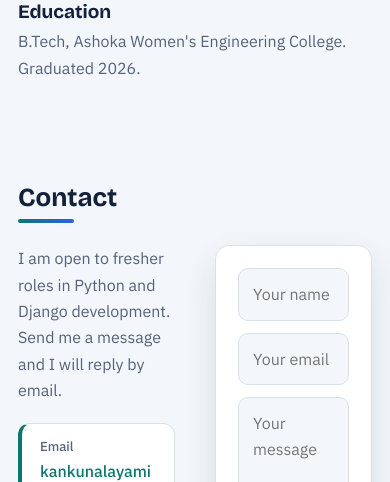
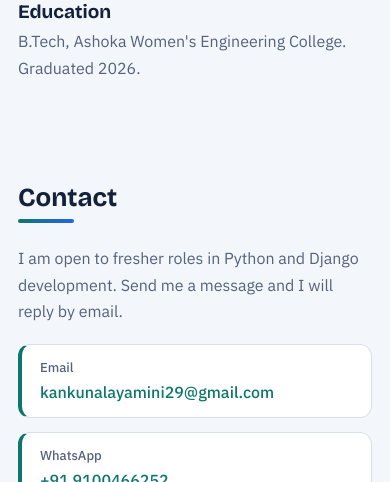
Before and after one commit to kankunalayamini-hub/yamini-s_portfolio, a Django app: page / in a window 390 px wide. Shown: the part 6018-6500 px from the top of the page. Run offline with Django 5.2, Linux system fonts and the light colour scheme; data comes from the database, SQL or seed files in the repository.

Commit message:
Update style.css

```diff
--- a/ai_cooked_portfolio/static/css/style.css
+++ b/ai_cooked_portfolio/static/css/style.css
@@ -116,3 +116,11 @@ footer h2{font-size:26px}
 .cf input,.cf textarea{width:100%;padding:12px 14px;border-radius:10px;border:1.5px solid var(--line);background:var(--bg);color:var(--ink);font:inherit}
 .cf input:focus,.cf textarea:focus{border-color:var(--accent);outline:none}
 .cf button{justify-self:center;cursor:pointer;font:inherit;font-weight:500}
+/* mobile fixes for contact */
+@media(max-width:760px){
+.contact-grid{grid-template-columns:1fr;gap:24px}
+.cinfo p{max-width:none}
+.cinfo a{word-break:normal;overflow-wrap:anywhere}
+.cf{padding:16px}
+.cf button{width:100%}
+}
```
